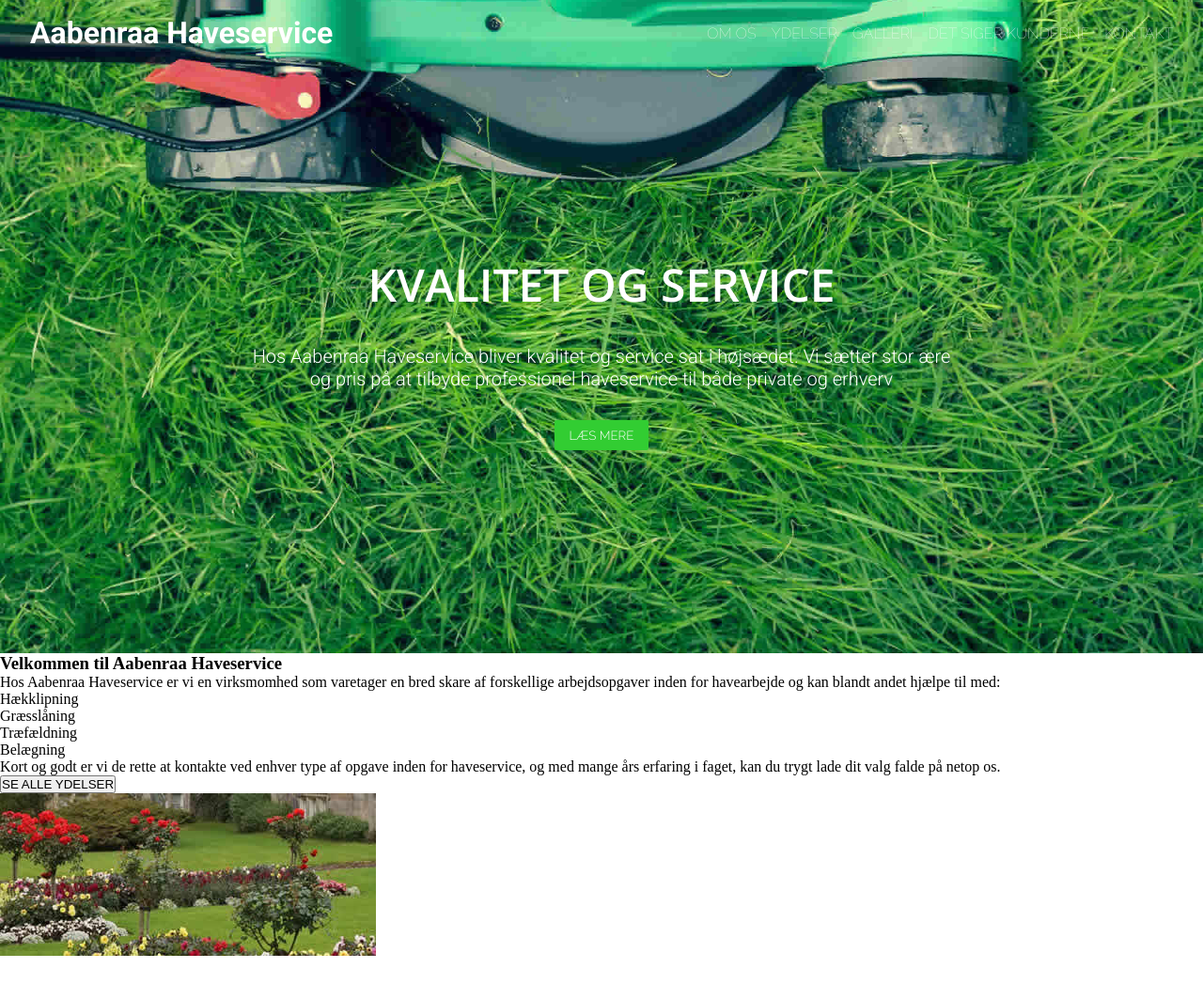
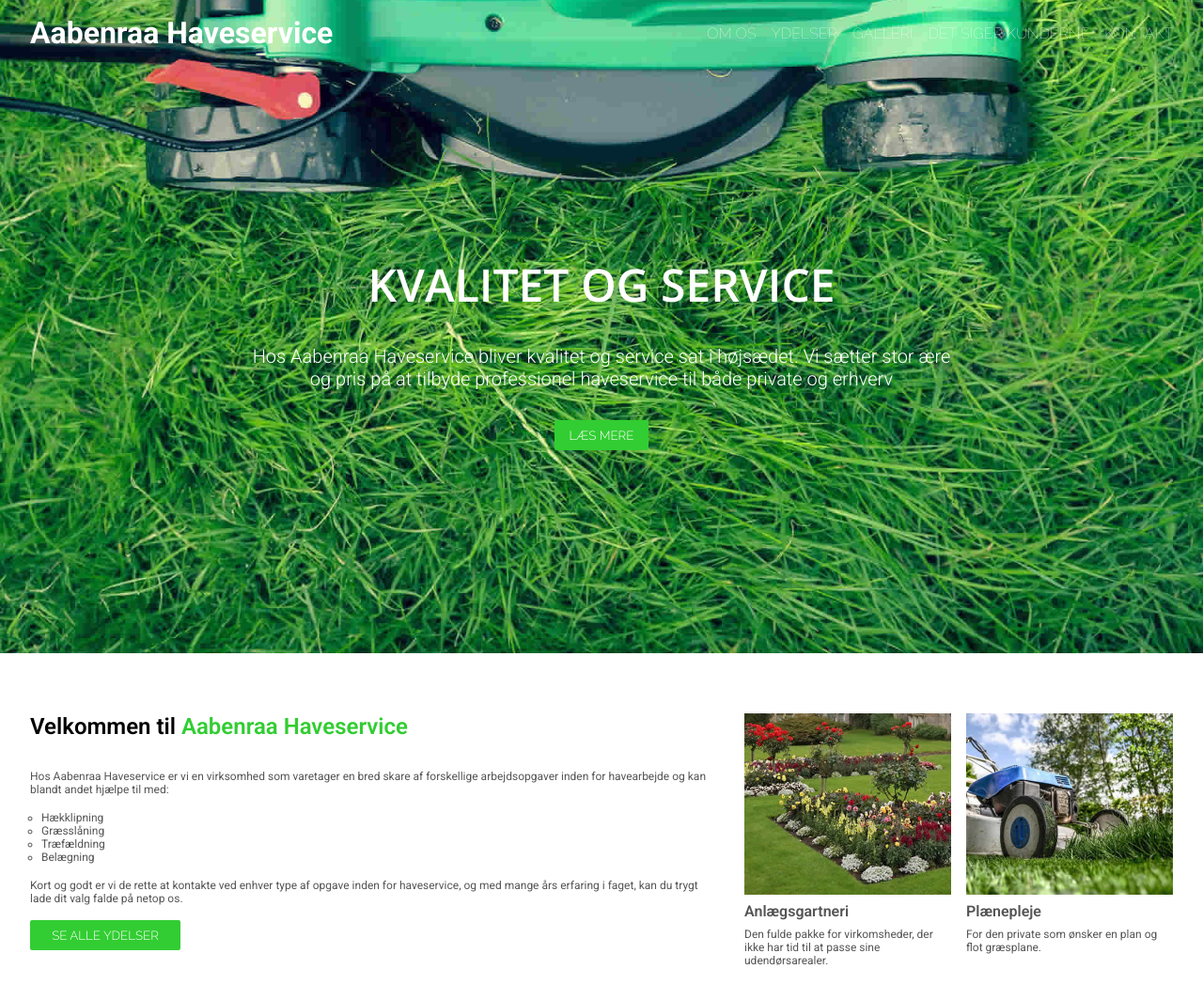
Before and after one commit to JOGR-aspit/webudvikling-1, a plain HTML site: page practice-assignments/projects/02-aabenraa-haveservice/loesning/index.html in a window 1280 px wide. Shown: the whole page at 94% size. Drawn offline with nearby package versions, Linux system fonts and the light colour scheme.

Commit message:
afternoon code session

```diff
--- a/practice-assignments/projects/02-aabenraa-haveservice/loesning/index.html
+++ b/practice-assignments/projects/02-aabenraa-haveservice/loesning/index.html
@@ -33,8 +33,8 @@
     <div class="info">
         <div class="info-content">
             <div class="info-content-left">
-                <h3>Velkommen til Aabenraa Haveservice</h3>
-                <p>Hos Aabenraa Haveservice er vi en virksmomhed som varetager en bred skare af forskellige arbejdsopgaver inden for havearbejde og kan blandt andet hjælpe til med:</p>
+                <h3>Velkommen til <span class="green-highlight">Aabenraa Haveservice</span></h3>
+                <p>Hos Aabenraa Haveservice er vi en virksomhed som varetager en bred skare af forskellige arbejdsopgaver inden for havearbejde og kan blandt andet hjælpe til med:</p>
                 <ul class="info-task-list">
                     <li>Hækklipning</li>
                     <li>Græsslåning</li>
--- a/practice-assignments/projects/02-aabenraa-haveservice/loesning/style.css
+++ b/practice-assignments/projects/02-aabenraa-haveservice/loesning/style.css
@@ -81,3 +81,64 @@
 }
 
 /* #endregion */
+/* #region info */
+.info-content {
+    display: flex;
+    font-family: 'Roboto', sans-serif;
+    color: #555555;
+    font-size: 12px;
+    padding: 64px 32px;
+    gap: 32px;
+}
+
+.info-content-left {
+    display: flex;
+    flex-direction: column;
+    gap: 16px;
+}
+
+.info-content-left h3 {
+    color: black;
+    font-weight: 600;
+    font-size: 24px;
+    margin-bottom: 16px;
+}
+
+.green-highlight {
+    color: limegreen;
+}
+
+.info-task-list {
+    padding-left: 12px;
+    list-style-type: circle;
+}
+
+.info-content-right {
+    display: flex;
+    gap: 16px;
+}
+
+.info-box {
+    display: flex;
+    flex-direction: column;
+    gap: 8px;
+    width: 220px;
+}
+
+.info-box h4 {
+    font-weight: 600;
+    font-size: 16px;
+}
+
+.info-ydelser-button {
+    color: white;
+    background-color: limegreen;
+    padding: 8px 16px;
+    border: none;
+    border-radius: 2px;
+    font-family: 'Raleway', sans-serif;
+    font-weight: 300;
+    width: 160px;
+}
+
+/* #endregion */
```
